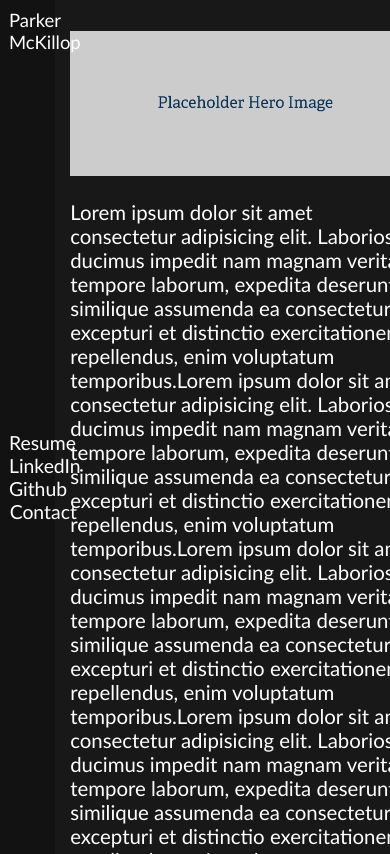
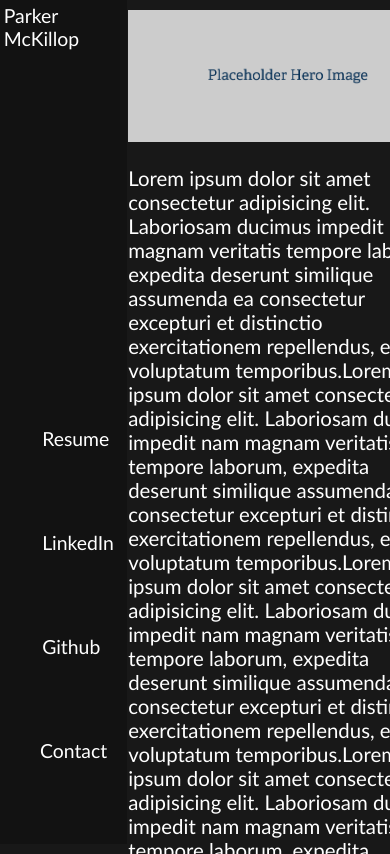
Before and after one commit to pem2k/portfolio-practice, a plain HTML site: page index.html in a window 390 px wide. Shown: the top 854 px of the page. Drawn offline with Linux system fonts and the light colour scheme.

Commit message:
updated nav bar to be much more mobile friendly

```diff
--- a/index.html
+++ b/index.html
@@ -11,10 +11,12 @@
     </head>
 
     <body>
+        <div id="top"></div>
+
         <header>
              <nav>
                 <div class="headerflex">
-                <h1>Parker McKillop</h1></div>
+                <h1><a href="#top">Parker McKillop<a></h1></div>
 
                 <ul>
                     <li><a href="./assets/dummy-resume.docx" download>Resume</a></li>
@@ -42,7 +44,7 @@
                 <div id="contact" class="contact1">
                     <h3>Contact Me</h3>
 
-                    <p><strong>Phone:</strong><a href="tel:425-931-9564">+1 (425) 931-9564</a></p>
+                    <p><strong>Phone:</strong><a href="tel:405-586-0404">+1 (405) 586-0404</a></p>
                     <p><strong>Email:</strong> <a href="mailto:mckilpar000@hotmail.com">mckilpar000@hotmail.com</a></p>
                 </div>
 
@@ -52,35 +54,12 @@
                 <div class="contact1">
                     <h3>Contact Me</h3>
 
-                    <p><strong>Phone:</strong><a href="tel:425-931-9564">+1 (425) 931-9564</a></p>
+                    <p><strong>Phone:</strong><a href="tel:405-586-0404">+1 (405) 586-0404</a></p>
                     <p><strong>Email:</strong> <a href="mailto:mckilpar000@hotmail.com">mckilpar000@hotmail.com</a></p>
                 </div>
-
             </section>
-
-            <section class=>
-                <div class="contact1">
-                    <h3>Contact Me</h3>
-
-                    <p><strong>Phone:</strong><a href="tel:425-931-9564">+1 (425) 931-9564</a></p>
-                    <p><strong>Email:</strong> <a href="mailto:mckilpar000@hotmail.com">mckilpar000@hotmail.com</a></p>
-                </div>
-
-            </section>
-
-            <section class=>
-                <div class="contact1">
-                    <h3>Contact Me</h3>
-
-                    <p><strong>Phone:</strong><a href="tel:425-931-9564">+1 (425) 931-9564</a></p>
-                    <p><strong>Email:</strong> <a href="mailto:mckilpar000@hotmail.com">mckilpar000@hotmail.com</a></p>
-                </div>
-
-            </section>
-        </div>
-        <br>
-
         </main>
+        <br><br>
 
         <aside>
 
--- a/style.css
+++ b/style.css
@@ -5,7 +5,7 @@
 }
 
 body {
-    height: 100%;
+    height: 100vh;
     margin: 0 auto 0 auto;
     background-color: #181818;
 }
@@ -18,8 +18,7 @@ nav {
     width: 100%;
     background-color: #121212;
     position: fixed;
-    width: 100%;
-    height:7vh;
+    height:vh;
     display: flex;
     flex-flow: row nowrap;
     justify-content: space-between;
@@ -105,14 +104,15 @@ main {
 /*update this under media query*/
 .contact1 {
     border: 5px solid #181818;
-    padding: 3%;
-    box-shadow: 0 -5px 1px grey, 0 5px 1px grey;
+
+    box-shadow: 0 -5px grey, 0 5px grey;
 }
 
 .line1flex {
     display: flex;
     flex-flow: row nowrap;
-    justify-content: space-between;
+    justify-content: space-around;
+    max-width: 100%;
 
 
 }
@@ -120,10 +120,10 @@ main {
 
 p {
     word-wrap: break-word;
-    text-align: justify;
+    text-align: left;
 }
 
-@media screen and (max-width: 900px) {
+@media screen and (max-width: 864px) {
 
 * {
     font-size: 105%;
@@ -136,9 +136,9 @@ body{
 
 main {
     font-size: 105%;
-    width: 90%;
-    margin-left: 10%;
-    padding: 8%;
+    width: 82%;
+    margin: 0% auto 0 14vh;
+    padding: 10px;
 }
 
 .hero {
@@ -147,20 +147,19 @@ main {
 
 p {
     text-align: left;
+
 }
 
 nav {
     display: flex;
     flex-flow: column nowrap;
-    align-items: flex-end;
-    justify-content: flex-end;
+    justify-content: center;
     background-color: #121212;
-    margin-right: 85%;
-    width: 10%;
+    width: 15vh;
     position: fixed;
     font-size: 95%;
     height: 100%;
-    padding: 2%;
+
 }
 
 .headerflex {
@@ -168,22 +167,23 @@ nav {
     height:100%;
     padding: 2%;
     margin: 1%;
+    align-self: center;
 }
 
 ul {
-    display: block;
+    display: flex;
+    flex-flow: column nowrap;
     height:100%;
-    padding: 2%;
-    margin: 1%;
 
 }
 
-li {
-    margin: 0;
-}
+/*li {
+    margin: 2vh auto 2vh auto;
+    padding: 2vh auto 2vh auto;
+}*/
 
 section{
-    max-width: 100vh;
+    max-width: 80vh;
 }
 
 .contact {
```
